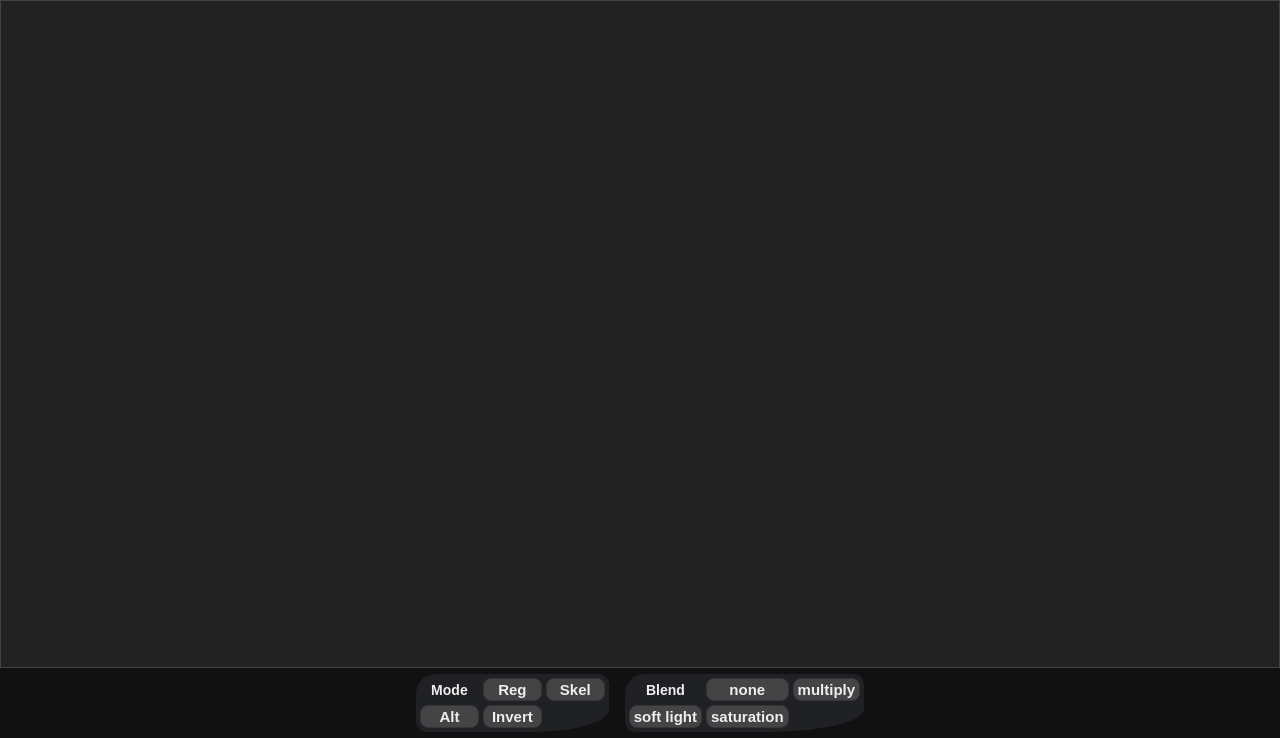
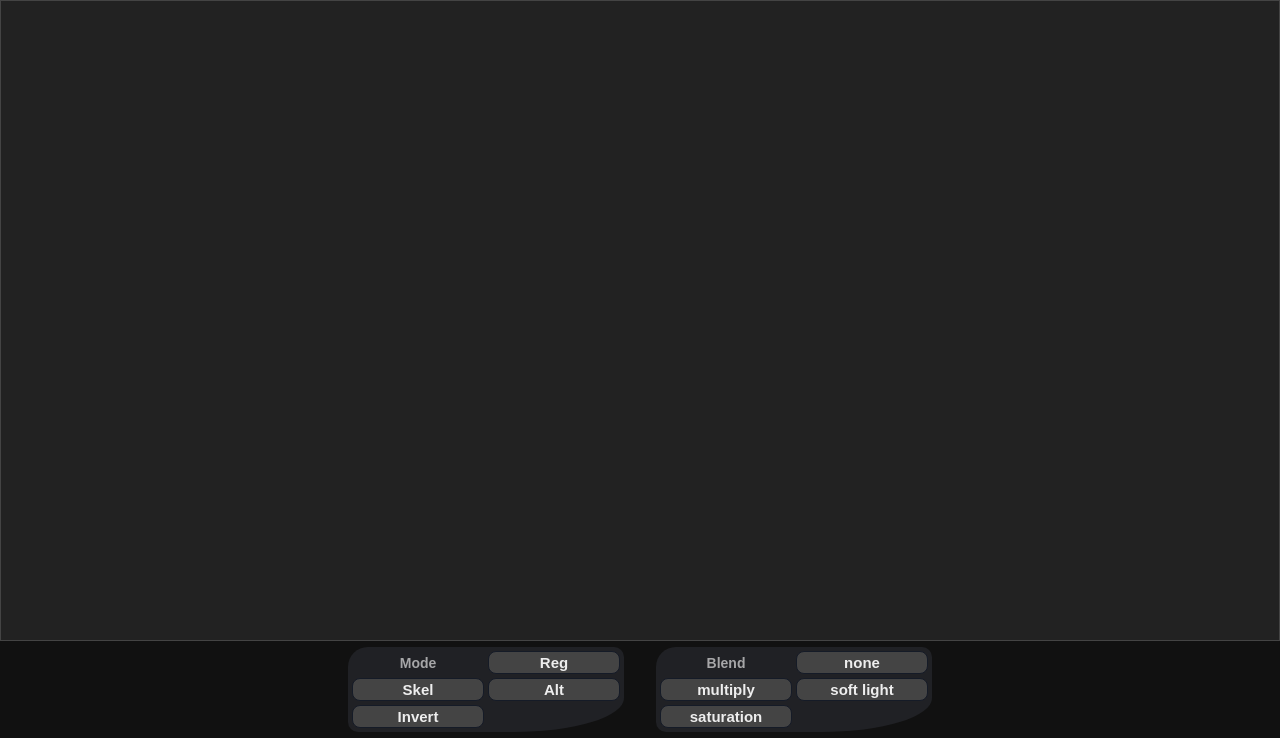
Before and after one commit to Hamilsauce/svg-playground, a plain HTML site: page v3/index.html in a window 1280 px wide. Shown: the part 62-800 px from the top of the page. Drawn offline with Linux system fonts and the light colour scheme.

Commit message:
update super-style.css

```diff
--- a/super-style.css
+++ b/super-style.css
@@ -109,10 +109,10 @@ svg {
 #modeOptions {
   display: flex;
   flex-direction: row;
-  justify-content: space-around;
+  justify-content: center;
   align-items: center;
-  gap: 16px;
-  /* width: 100%; */
+  gap: 32px;
+  width: 100%;
   padding: 2px 4px;
 
   input {
@@ -122,16 +122,16 @@ svg {
   .option-group {
     display: grid;
     grid-template-rows: 1fr 1fr;
-    grid-template-columns: repeat(3, 1fr);
+    grid-template-columns: repeat(2, 2fr);
     /* grid-auto-columns: 1fr; */
 
-    /* justify-content: center; */
+    /* justify-content: flex-start; */
 
     /* align-items: center; */
     gap: 4px;
     padding: 4px;
     /* width: fit-content !important; */
-    height: 100%;
+    /* height: 100%; */
     width: 100%;
     background: #2C2D3594;
     border-radius: 20px 10px 40% 10px;
@@ -144,6 +144,7 @@ svg {
       gap: 0px;
       font-weight: 600;
       font-size: 14px;
+      color: #E9E9E9AB;
     }
 
   }
@@ -157,7 +158,7 @@ svg {
   gap: 2px;
   overflow: auto;
   /* width: 10%; */
-  height: fit-content;
+  /* height: fit-content; */
 }
 
 #snap-links button {}
@@ -166,12 +167,13 @@ svg {
   /* margin: 0.5em; */
   padding: 0.1em 0.2em;
   border-radius: 8px;
-  border: 1.5px solid #32353B;
+  border: 1.5px solid #151B27;
   background: #444;
   color: #eee;
   font-size: 15px !important;
   font-weight: 600 !important;
   cursor: pointer;
+  width: 100%;
 }
 
 .app-button:hover {
```
